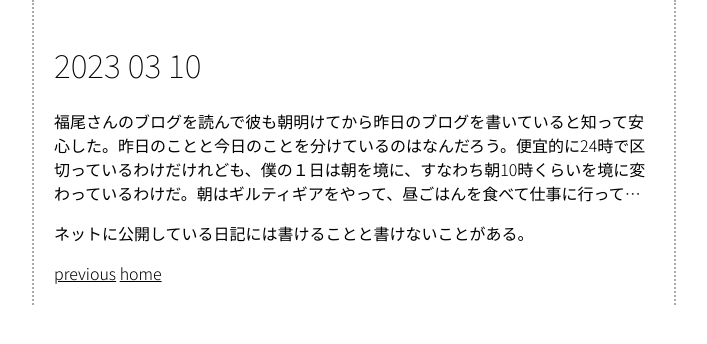
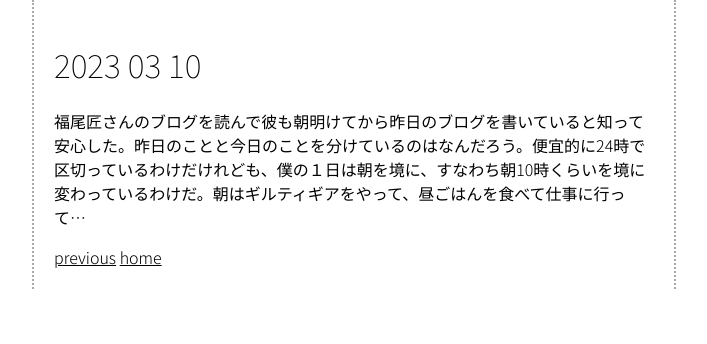
Before and after one commit to mkataoka73/mkataoka73.github.io, a Jekyll site: the page built from _posts/2023-03-10-2023-03-10.md, in a window 1280 px wide. Shown: the top 344 px of the page, without its empty margins (286-993 px from the left). Built offline with Jekyll 4.4.1, drawn with Linux system fonts in a browser that asks for light colours.

Commit message:
Fix text

```diff
--- a/_posts/2023-03-10-2023-03-10.md
+++ b/_posts/2023-03-10-2023-03-10.md
@@ -2,6 +2,4 @@
 layout: post
 ---
 
-福尾さんのブログを読んで彼も朝明けてから昨日のブログを書いていると知って安心した。昨日のことと今日のことを分けているのはなんだろう。便宜的に24時で区切っているわけだけれども、僕の１日は朝を境に、すなわち朝10時くらいを境に変わっているわけだ。朝はギルティギアをやって、昼ごはんを食べて仕事に行って...
-
-ネットに公開している日記には書けることと書けないことがある。
+福尾匠さんのブログを読んで彼も朝明けてから昨日のブログを書いていると知って安心した。昨日のことと今日のことを分けているのはなんだろう。便宜的に24時で区切っているわけだけれども、僕の１日は朝を境に、すなわち朝10時くらいを境に変わっているわけだ。朝はギルティギアをやって、昼ごはんを食べて仕事に行って...
```
